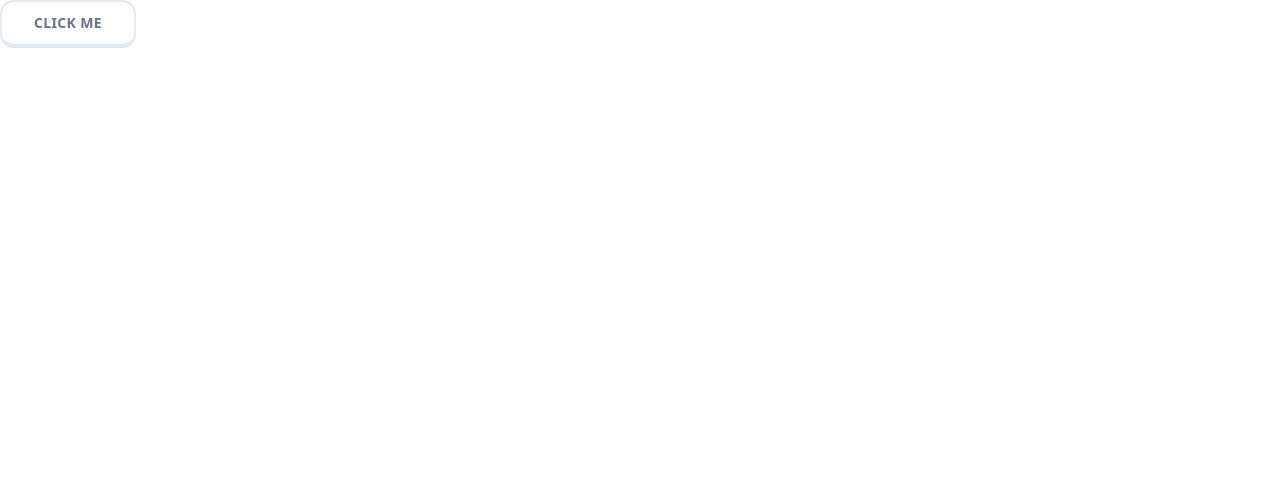
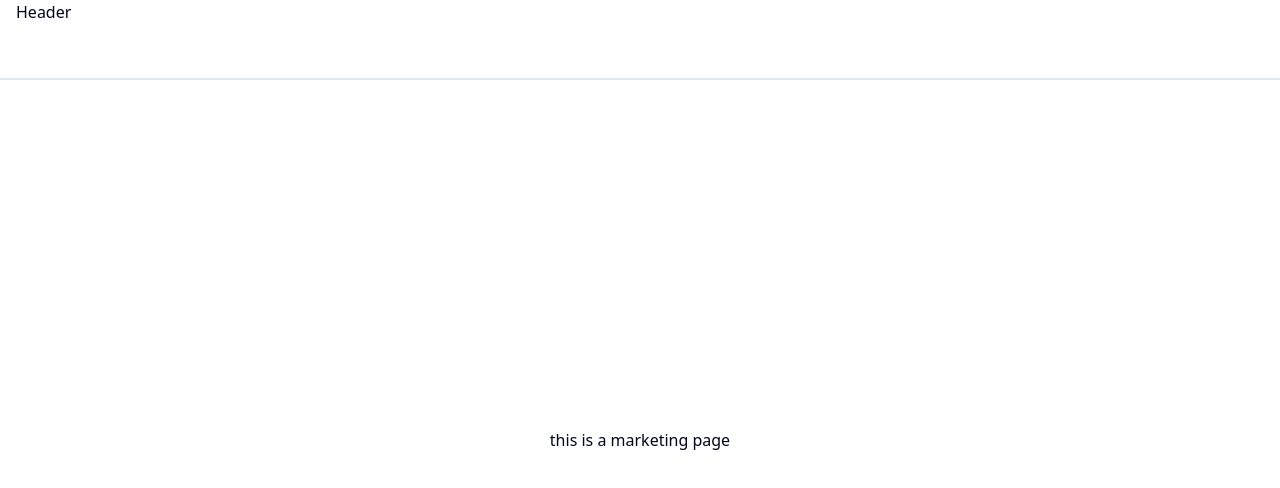
Before and after one commit to mmed3091/milalingo, a Next.js app in the folder milalingo/: page / in a window 1280 px wide. Shown: the top 488 px of the page. Built offline with nearby package versions, Linux system fonts and the light colour scheme.

Commit message:
marketing layout ininitialised and header created

```diff
--- /dev/null
+++ b/milalingo/app/(marketing)/header.tsx
@@ -0,0 +1,9 @@
+export const Header = () => {
+    return (
+
+        <header className="h-20 w-full border-b-2 border-slate-200 px-4">
+            Header
+        </header>
+
+    );
+};
--- /dev/null
+++ b/milalingo/app/(marketing)/layout.tsx
@@ -0,0 +1,19 @@
+import { Header } from "./header";
+type Props ={
+    children: React.ReactNode;
+};
+
+
+const MarketingLayout = ({children}: Props) => {
+    return (
+      <div className="min-h-screen flex flex-col">
+        <Header/>
+        <main className="flex-1 flex flex-col items-center justify-center">
+          {children}
+        </main>
+      </div>
+    );
+
+};
+
+export default MarketingLayout;
--- a/milalingo/app/page.tsx
+++ b/milalingo/app/(marketing)/page.tsx
@@ -3,7 +3,7 @@
 export default function Home() {
   return (
     <div>
-      <Button size="lg" >Click me</Button>
+      this is a marketing page
     </div>
 
   );
```
